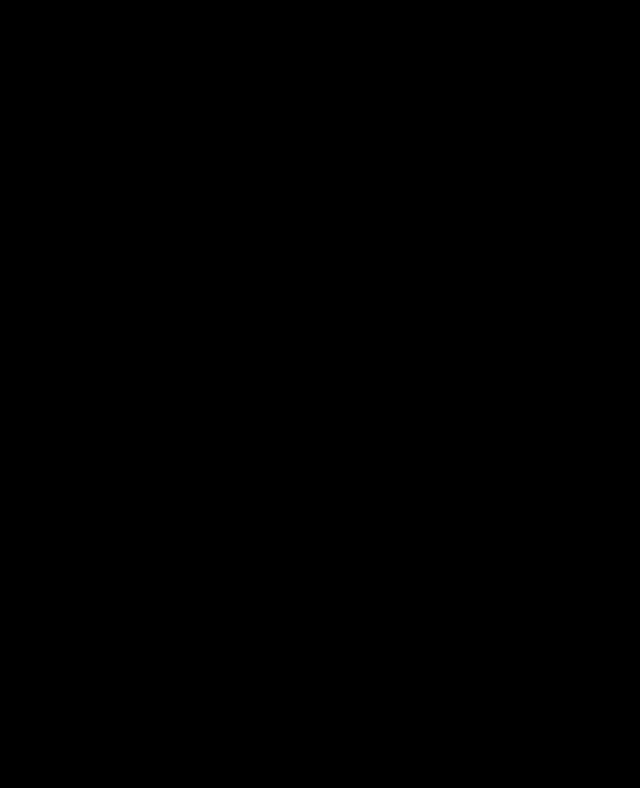
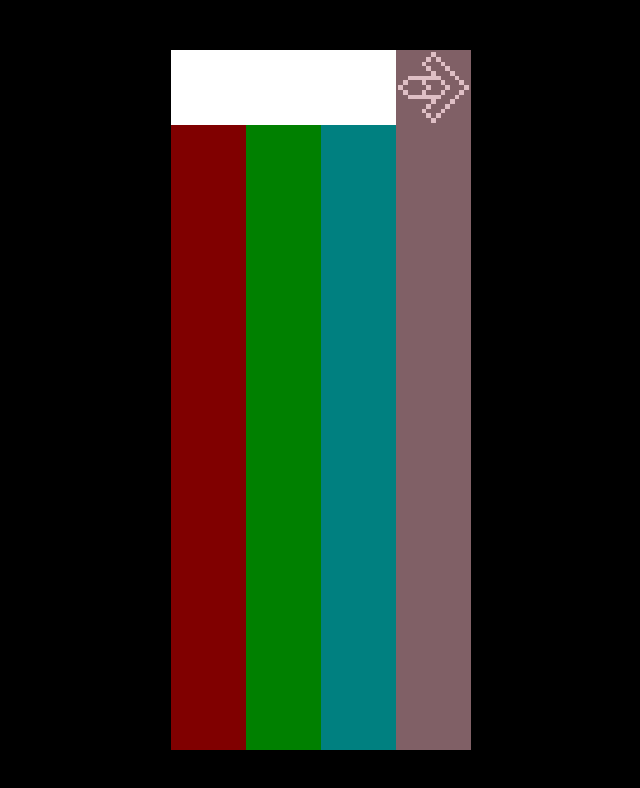
Before and after one commit to crittericallyonline/Rhythm, a plain HTML site: page index.html in a window 1280 px wide. Shown: the whole page, without its empty margins (319-959 px from the left). Drawn offline with Linux system fonts and the light colour scheme.

Commit message:
adding the player body and everything else

```diff
--- a/index.html
+++ b/index.html
@@ -8,5 +8,28 @@
     <script src="./script/main.js" defer></script>
 </head>
 <body>
+    <div class="container">
+        <div class="player">
+            <div class="receptors">
+                <div class="receptor left"></div>
+                <div class="receptor down"></div>
+                <div class="receptor up"></div>
+                <div class="receptor right"></div>
+            </div>
+            <div class="notefield">
+                <div class="line left">
+                    <div class="tap left"></div>
+                    <div class="tap left"></div>
+                </div>
+                <div class="line down">
+                    <div class="tap down"></div>
+                </div>
+                <div class="line up">
+                    <div class="tap up"></div>
+                </div>
+                <div class="line right"></div>
+            </div>
+        </div>
+    </div>
 </body>
 </html>
--- a/style.css
+++ b/style.css
@@ -3,8 +3,101 @@
     margin: 0;
     min-width: none;
     font-family: 'Courier New', Courier, monospace;
+    transform-style: preserve-3d;
+    image-rendering: pixelated;
+}
+
+:root {
+    --left-column: rgba(255, 0, 0, 0.5);
+    --down-column: rgba(0, 255, 0, 0.5);
+    --up-column: rgba(0, 255, 255, 0.5);
+    --right-column: rgba(255, 192, 203, 0.5);
+}
+
+html {
+    perspective: 20cm;
 }
 
 body {
-    background-color: black;
+    background-color: rgb(0, 0, 0);
+    overflow: hidden;
+
+    .player {
+        width: 300px;
+        height: 700px;
+        left: 50vw;
+        top: 50vh;
+        position: fixed;
+        translate: -50% -50%;
+
+        .receptors {
+            width: 100%;
+            height: 75px;
+            display: flex;
+
+            .receptor {
+                width: 100%;
+                height: 100%;
+                background-image: url("./images/8bitnote/Down\ Receptor\ 2x1.png");
+                background-size: 200% 100%;
+                background-repeat: no-repeat;
+            }
+
+            .left {
+                transform: rotateZ(90deg);
+            }
+            .up {
+                transform: rotateZ(-180deg);
+            }
+            .right {
+                transform: rotateZ(-90deg);
+            }
+        }
+
+        .notefield {
+            height: 100%;
+            width: 100%;
+            position: fixed;
+            top: 0;
+            left: 0;
+            display: inline-flex;
+            align-content: space-between;
+
+            .line {
+                width: 100%;
+                height: 100%;
+
+                .tap {
+                    background-color: white;
+                    position: fixed;
+                    top: 0;
+                    left: 0;
+                    width: 75px;
+                    height: 75px;
+                    animation: zoom 1s linear infinite;
+                }
+
+            }
+
+
+            .left {
+                background-color: var(--left-column);
+            }
+            .down {
+                background-color: var(--down-column);
+            }
+            .up {
+                background-color: var(--up-column);
+            }
+            .right {
+                background-color: var(--right-column);
+            }
+        }
+    }
 }
+
+@keyframes zoom {
+    0% {
+        scale: 1;
+    }
+}
```
